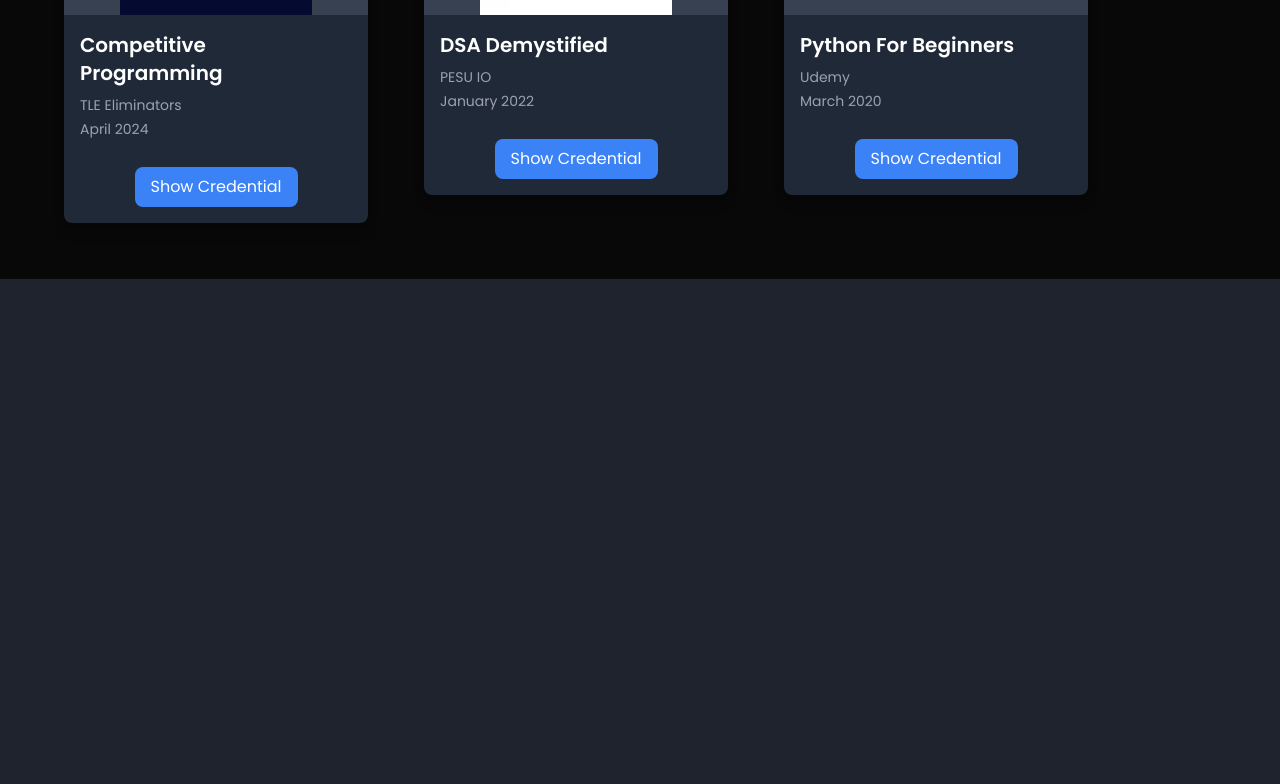
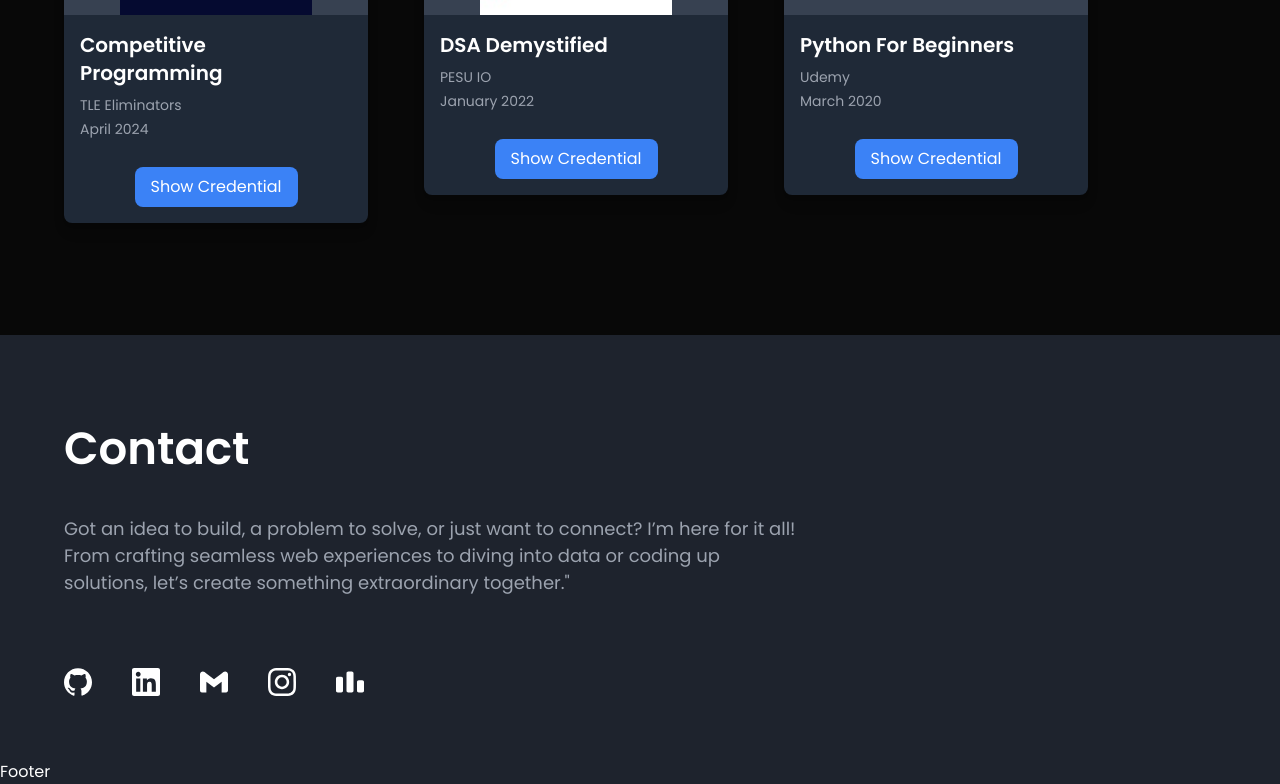
Before and after one commit to sashshaikh12/Portfolio_Website, a React (Create React App) app: page / in a window 1280 px wide. Shown: the part 6842-7626 px from the top of the page. Before the commit the page ends 7121 px from the top, so only its background shows below. Built offline with nearby package versions, Linux system fonts and the light colour scheme.

Commit message:
created responsive contact section

```diff
--- a/src/App.js
+++ b/src/App.js
@@ -6,6 +6,8 @@ import Experience from "./components/Experience";
 import Projects from "./components/Projects";
 import Education from "./components/Education";
 import Certifications from "./components/Certifications";
+import Contact from "./components/Contact";
+import Footer from "./components/Footer";
 
 function App() {
   return (
@@ -17,6 +19,8 @@ function App() {
       <Projects />
       <Education />
       <Certifications />
+      <Contact />
+      <Footer />
     </div>
   );
 }
--- a/src/components/Certifications.jsx
+++ b/src/components/Certifications.jsx
@@ -31,7 +31,7 @@ function Certifications() {
       <h1 className=" pb-16 text-center sm:text-left sm:pl-16 pt-24 text-3xl font-medium sm:text-[36px] sm:font-[700] md:text-[45px] md:font-[600]">Certifications</h1>
       <div className="flex flex-wrap items-center sm:items-start md:pl-16 pt-8 gap-14">
         {certifications.map((cert, index) => (
-          <div key={index} className="bg-gray-800 rounded-lg shadow-lg overflow-hidden w-full  md:w-1/3 lg:w-1/4 sm:mb-14 mb-10">
+          <div key={index} className="bg-gray-800 rounded-lg shadow-lg overflow-hidden w-full  md:w-1/3 lg:w-1/4 sm:mb-28 mb-20">
             <div className="bg-gray-700 h-48 flex items-center justify-center">
               <img src={cert.imageUrl} alt={cert.title} className="w-full h-full object-contain" />
             </div>
--- /dev/null
+++ b/src/components/Contact.jsx
@@ -0,0 +1,23 @@
+import React from "react";
+import {SiGithub, SiLinkedin, SiGmail, SiInstagram, SiCodeforces } from "react-icons/si";
+
+function Contact(){
+
+    return(
+        <div className="text-white font-[Poppins] w-full">
+            <div className="flex max-w-[800px] flex-col mb-16">
+                <h1 className="pb-12 text-center sm:text-left sm:pl-16 pt-24 text-3xl font-medium sm:text-[36px] sm:font-[700] md:text-[45px] md:font-[600]">Contact</h1>
+                <h3 className="text-center text-[18px] font-[400] pt-0 text-gray-400 sm:text-left sm:pl-16">Got an idea to build, a problem to solve, or just want to connect? I’m here for it all! From crafting seamless web experiences to diving into data or coding up solutions, let’s create something extraordinary together."</h3>
+                <div className="flex justify-center sm:justify-start pt-4 space-x-10 mt-7 sm:pl-16">
+                    <SiGithub  className="inline-block mt-7 icon-size"/>
+                    <SiLinkedin  className="inline-block mt-7 icon-size"/>
+                    <SiGmail  className="inline-block mt-7 icon-size"/>
+                    <SiInstagram  className="inline-block mt-7 icon-size"/>
+                    <SiCodeforces  className="inline-block mt-7 icon-size"/>
+                </div>
+            </div>
+        </div>
+    );
+};
+
+export default Contact;
--- /dev/null
+++ b/src/components/Footer.jsx
@@ -0,0 +1,11 @@
+import React from "react";
+
+function Footer(){
+    return(
+        <div className="text-white font-[Poppins] w-full">
+            <h1>Footer</h1>
+        </div>
+    );
+};
+
+export default Footer;
--- a/src/index.css
+++ b/src/index.css
@@ -21,3 +21,15 @@ body {
   object-fit: cover; /* Ensures the image covers the entire area */
   border-radius: 50%; /* Ensures the image is circular */
 }
+
+/* Custom CSS for icon sizes */
+.icon-size {
+  font-size: 22px; /* Default size for icons */
+}
+
+@media (min-width: 640px) {
+  /* Size for icons when screen width is at least 640px (sm breakpoint) */
+  .icon-size {
+    font-size: 28px;
+  }
+}
```
